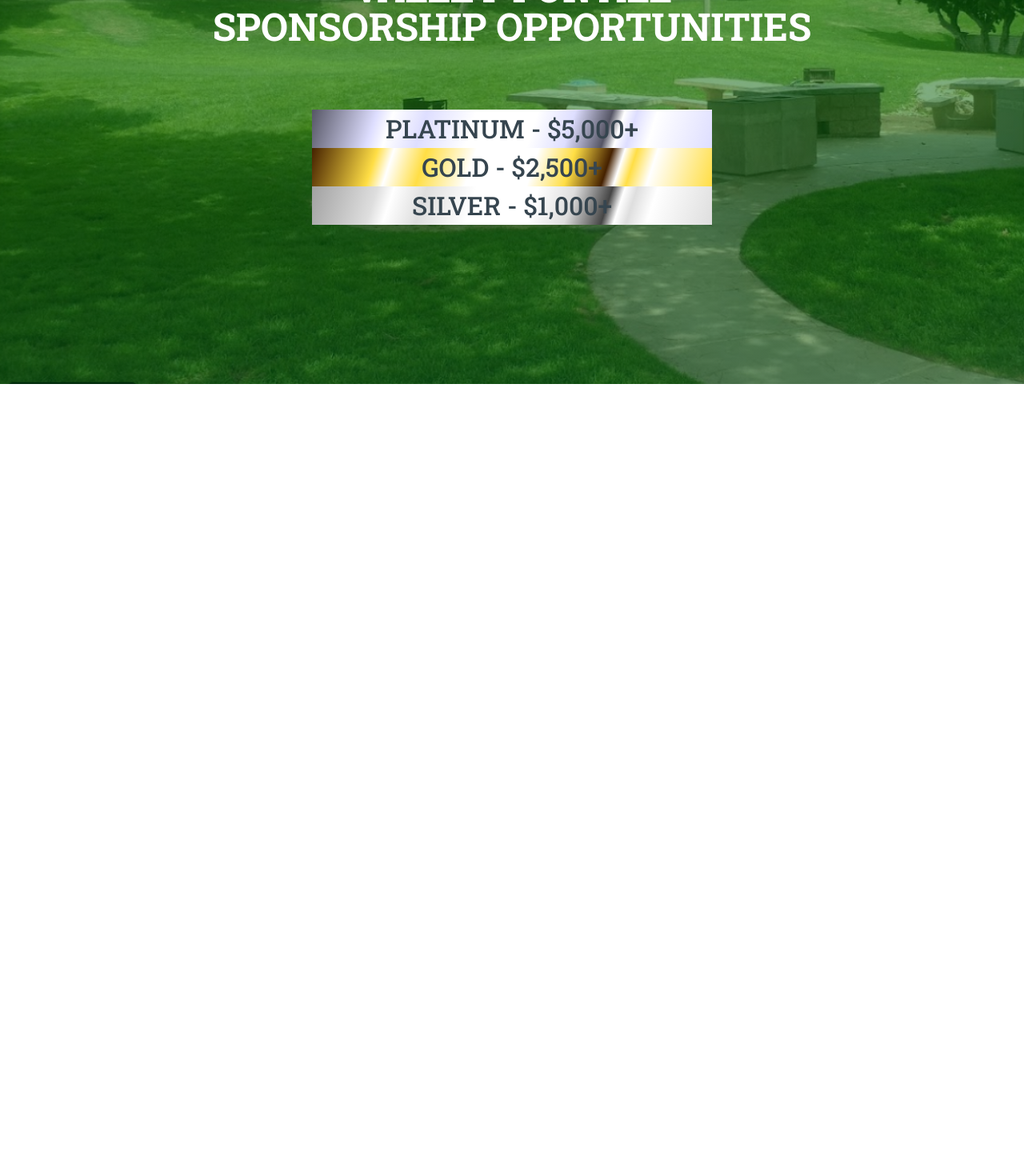
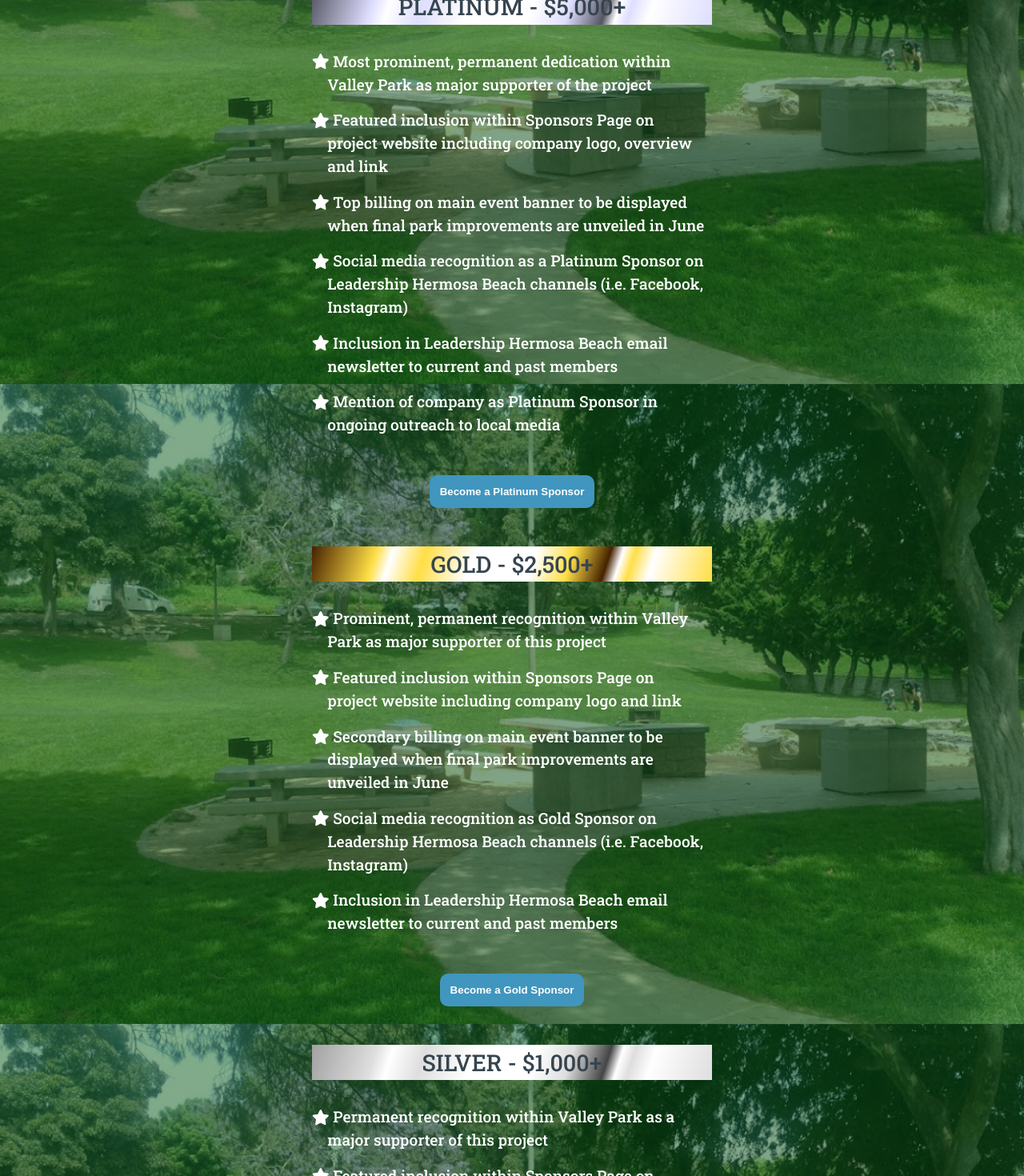
Before and after one commit to leahfern/valley-for-all, a React (Create React App) app: page /sponsorship in a window 1280 px wide. Shown: the part 320-1790 px from the top of the page at 80% size. Before the commit the page ends 800 px from the top, so only its background shows below. Built offline with nearby package versions, Linux system fonts and the light colour scheme.

Commit message:
updated sponsorship page

```diff
--- a/src/App.js
+++ b/src/App.js
@@ -11,7 +11,7 @@
 import Checkout from './components/Checkout';
 
 const StyledApp = styled.div`
-  background-image: linear-gradient(RGBa(5, 90, 25, .5), rgba(0, 90, 0, .5), rgba(5, 90, 25, .5)), url(${parkImg});
+  background-image: linear-gradient(RGBa(5, 90, 25, .5), rgba(4, 66, 19, .5), rgba(5, 90, 25, .5)), url(${parkImg});
   background-repeat: no-repeat;
   background-attachment: fixed;
   background-size: cover;
--- a/src/components/Sponsorship.js
+++ b/src/components/Sponsorship.js
@@ -29,7 +29,7 @@
   }
 
   h4 {
-    font-size: 2rem;
+    font-size: 1.8rem;
     color: #36454F;
     width: 500px;
     margin: 0 auto;
@@ -97,10 +97,17 @@
     padding: 1rem .5rem;
     font-size: 1.2rem;
     list-style-image: url({star})
+    margin-left: 0;
+    padding-left: 1em;
+    text-indent: -1em;
   }
   li {
     margin: 1rem 0;
     line-height: 1.5;
+
+    :before {
+      content: faStar
+    }
   }
 
   button {
@@ -127,9 +134,9 @@
 
 export default function Sponsorship() {
   const [hidden, setHidden] = useState({
-    platinum: true,
-    gold: true,
-    silver: true
+    platinum: false,
+    gold: false,
+    silver: false
   })
 
   const handleHidden = (e) => {
@@ -153,12 +160,12 @@
           <h4 className="platinum" data-name="platinum" onClick={handleHidden}>PLATINUM - $5,000+</h4>
           <div className={ hidden.platinum ? "hidden" : "default"}>
             <ul>
-              <li>Most prominent, permanent dedication within Valley Park as major supporter of the project</li>
-              <li>Featured inclusion within Sponsors Page on project website including company logo, overview and link </li>
-              <li>Top billing on main event banner to be displayed when final park improvements are unveiled in June</li>
-              <li>Social media recognition as a Platinum Sponsor on Leadership Hermosa Beach channels (i.e. Facebook, Instagram)</li>
-              <li>Inclusion in Leadership Hermosa Beach email newsletter to current and past members</li>
-              <li>Mention of company as Platinum Sponsor in ongoing outreach to local media</li>
+              <li>{star} Most prominent, permanent dedication within Valley Park as major supporter of the project</li>
+              <li>{star} Featured inclusion within Sponsors Page on project website including company logo, overview and link </li>
+              <li>{star} Top billing on main event banner to be displayed when final park improvements are unveiled in June</li>
+              <li>{star} Social media recognition as a Platinum Sponsor on Leadership Hermosa Beach channels (i.e. Facebook, Instagram)</li>
+              <li>{star} Inclusion in Leadership Hermosa Beach email newsletter to current and past members</li>
+              <li>{star} Mention of company as Platinum Sponsor in ongoing outreach to local media</li>
             </ul>
             <button>Become a Platinum Sponsor</button>
           </div>
@@ -167,11 +174,11 @@
           <h4 className="gold" data-name="gold" onClick={handleHidden}>GOLD - $2,500+</h4>
           <div className={ hidden.gold ? "hidden" : "default"}>
             <ul>
-              <li>Prominent, permanent recognition within Valley Park as major supporter of this project</li>
-              <li>Featured inclusion within Sponsors Page on project website including company logo and link</li>
-              <li>Secondary billing on main event banner to be displayed when final park improvements are unveiled in June</li>
-              <li>Social media recognition as Gold Sponsor on Leadership Hermosa Beach channels (i.e. Facebook, Instagram)</li>
-              <li>Inclusion in Leadership Hermosa Beach email newsletter to current and past members</li>
+              <li>{star} Prominent, permanent recognition within Valley Park as major supporter of this project</li>
+              <li>{star} Featured inclusion within Sponsors Page on project website including company logo and link</li>
+              <li>{star} Secondary billing on main event banner to be displayed when final park improvements are unveiled in June</li>
+              <li>{star} Social media recognition as Gold Sponsor on Leadership Hermosa Beach channels (i.e. Facebook, Instagram)</li>
+              <li>{star} Inclusion in Leadership Hermosa Beach email newsletter to current and past members</li>
             </ul>
             <button>Become a Gold Sponsor</button>
           </div>
@@ -180,8 +187,8 @@
           <h4 className="silver" data-name="silver" onClick={handleHidden}>SILVER - $1,000+</h4>
           <div className={ hidden.silver ? "hidden" : "default"}>
             <ul>
-              <li>Permanent recognition within Valley Park as a major supporter of this project</li>
-              <li>Featured inclusion within Sponsors Page on project website featuring company logo and link</li>
+              <li>{star} Permanent recognition within Valley Park as a major supporter of this project</li>
+              <li>{star} Featured inclusion within Sponsors Page on project website featuring company logo and link</li>
             </ul>
             <button>Become a Silver Sponsor</button>
           </div>
```
Also changed, not shown: 2 other files (tests, documents, lock files or other folders).
